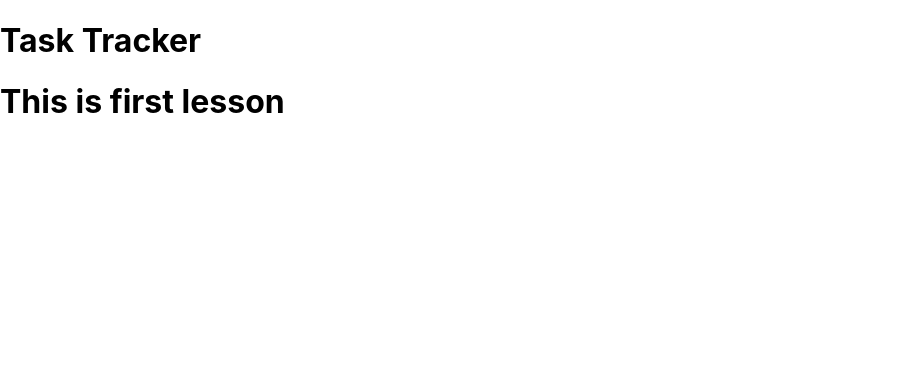
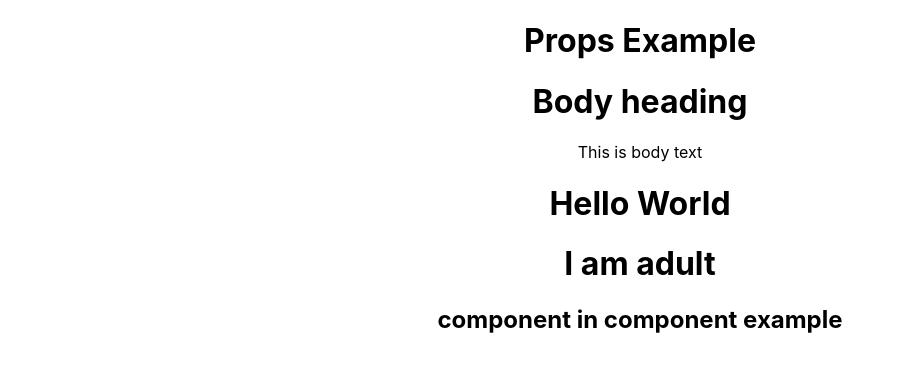
Before and after one commit to ehtsham623/react-app, a React (Create React App) app: page / in a window 1280 px wide. Shown: the top 372 px of the page, without its empty margins (0-904 px from the left). Built offline with nearby package versions, Linux system fonts and the light colour scheme.

Commit message:
prop types

```diff
--- a/src/App.js
+++ b/src/App.js
@@ -1,12 +1,28 @@
-import Header  from "./components/Header";
+import Header from "./components/Header";
+import Body from "./components/Body";
 
-function App() {
+const App = () => {
+  const age = 24;
+  const myelement = <h1>{age < 20 ? "I am teen ager" : "I am adult"}</h1>;
   return (
     <div className="App">
-      <Header/>
-      <h1>This is first lesson</h1>
+      <center>
+        <Header headerTitle="Props Example" />
+        <Body bodyHeading={"Body heading"} bodyText={"This is body text"} />
+        <h1>Hello World</h1>
+        <p>{myelement}</p>
+        <Footer />
+      </center>
     </div>
   );
-}
+};
 
 export default App;
+
+const Footer = () => {
+  return (
+    <div>
+      <h2>component in component example</h2>
+    </div>
+  );
+};
--- /dev/null
+++ b/src/components/Body.js
@@ -0,0 +1,10 @@
+const Body = ({ bodyHeading, bodyText }) => {
+  return (
+    <div>
+      <h1>{bodyHeading}</h1>
+      <p>{bodyText}</p>
+    </div>
+  );
+};
+
+export default Body;
--- a/src/components/Header.js
+++ b/src/components/Header.js
@@ -1,10 +1,10 @@
+//props are properties and they are like arguments
+const Header = (props) => {
+  return (
+    <header>
+      <h1>{props.headerTitle}</h1>
+    </header>
+  );
+};
 
-const Header = () => {
-    return (
-        <header>
-            <h1>Task Tracker</h1>
-        </header>
-    )
-}
-
-export default Header
+export default Header;
--- a/src/index.js
+++ b/src/index.js
@@ -15,3 +15,6 @@ ReactDOM.render(
 // to log results (for example: reportWebVitals(console.log))
 // or send to an analytics endpoint. Learn more: https://bit.ly/CRA-vitals
 reportWebVitals();
+
+//sfc
+//ffc
```
